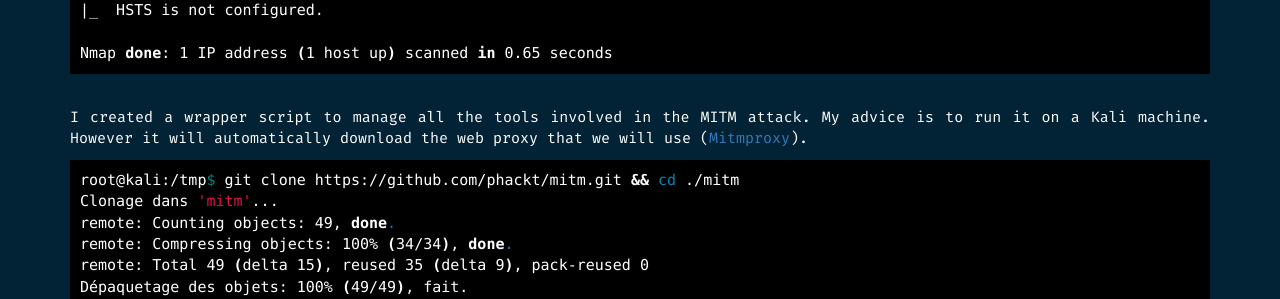
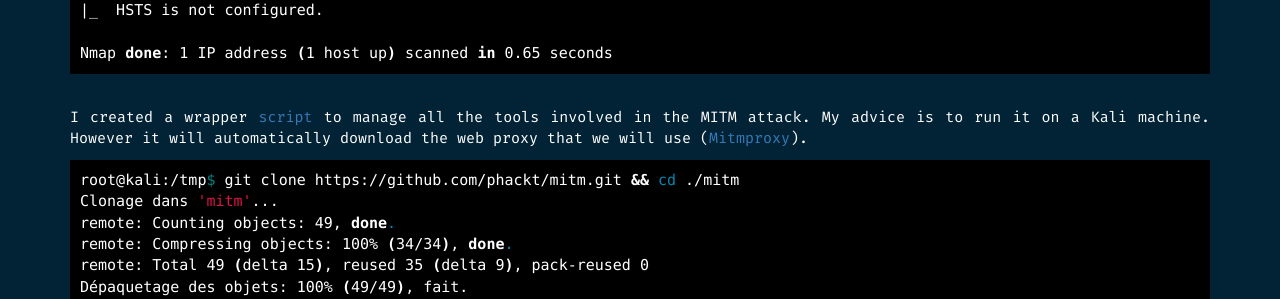
Before and after one commit to phackt/phackt.github.io, a Jekyll site: the page built from _posts/2017-03-27-mitm-keep-plain-connection-example.markdown, in a window 1280 px wide and 900 px high, scrolled down 2326 px. Shown: the part 152-451 px from the top of the window. Built offline with Jekyll 4.4.1, drawn with Linux system fonts in a browser that asks for light colours; nearby versions of some CDN libraries; some web fonts are replaced; comment, search, counter and statistics services are not loaded; part of the change alters nothing that is shown.

````diff
--- a/_posts/2017-03-27-mitm-keep-plain-connection-example.markdown
+++ b/_posts/2017-03-27-mitm-keep-plain-connection-example.markdown
@@ -44,7 +44,7 @@ PORT    STATE SERVICE
 Nmap done: 1 IP address (1 host up) scanned in 0.65 seconds
 ```
 
-I created a wrapper script to manage all the tools involved in the MITM attack. My advice is to run it on a Kali machine. However it will automatically download the web proxy that we will use ([Mitmproxy](https://mitmproxy.org/)).
+I created a wrapper [script](https://github.com/phackt/mitm) to manage all the tools involved in the MITM attack. My advice is to run it on a Kali machine. However it will automatically download the web proxy that we will use ([Mitmproxy](https://mitmproxy.org/)).
 
 ```bash
 root@kali:/tmp$ git clone https://github.com/phackt/mitm.git && cd ./mitm
````
